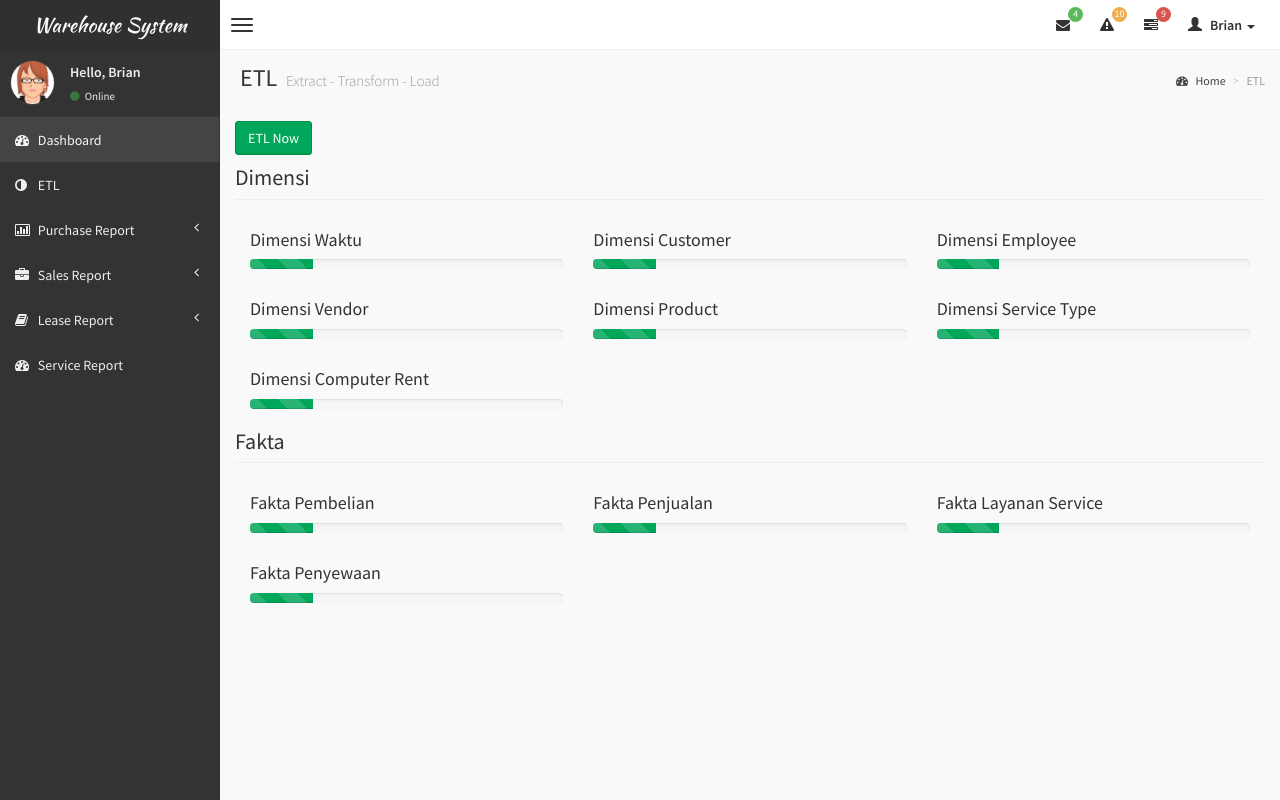
After one commit to angelamuliawan/dwhproject, a CodeIgniter app: page /dwhproject/etl/main in a window 1280 px wide. The commit adds this page. Run offline with CodeIgniter, Linux system fonts and the light colour scheme.

Commit message:
ETL Template

```diff
--- /dev/null
+++ b/application/controllers/etl/main.php
@@ -0,0 +1,45 @@
+<?php if ( ! defined('BASEPATH')) exit('No direct script access allowed');
+
+class Main extends AB_Controller {
+
+	/**
+	* Index Page for this controller.
+	*
+	* Maps to the following URL
+	* 		http://example.com/index.php/welcome
+	*	- or -
+	* 		http://example.com/index.php/welcome/index
+	*	- or -
+	* Since this controller is set as the default controller in
+	* config/routes.php, it's displayed at http://example.com/
+	*
+	* So any other public methods not prefixed with an underscore will
+	* map to /index.php/welcome/<method_name>
+	* @see http://codeigniter.com/user_guide/general/urls.html
+	*/
+	public function index()
+	{
+		$pageContent = $this->load->view('contents/etl/etl','',TRUE);
+		$this->load->view('master/template',array('pageContent'=>$pageContent));
+	}
+
+	public function getSummaryPurchaseDynamic(){
+		$post = $this->rest->post();
+		$res = $this->sp('Summary_Pembelian_Dynamic_PerYear', array
+			(
+				'year' => $post->year,
+				'isSelectedEmployee' => $post->isSelectedEmployee,
+				'isSelectedVendor' => $post->isSelectedVendor,
+				'isSelectedProduct' => $post->isSelectedProduct,
+				'list_column_employee' => $post->list_column_employee,
+				'list_column_vendor' => $post->list_column_vendor,
+				'list_column_product' => $post->list_column_product
+			)
+		);
+		$data = $res -> result();
+		$this->load->view('json_view', array('json' => $data));
+	}
+}
+
+/* End of file welcome.php */
+/* Location: ./application/controllers/welcome.php */
--- /dev/null
+++ b/application/views/contents/etl/etl.php
@@ -0,0 +1,156 @@
+<link rel="stylesheet" href="/dwhproject/media/js/webix/codebase/webix.css" type="text/css" charset="utf-8">
+<link rel="stylesheet" href="/dwhproject/media/js/webix/codebase/pivotchart.css" type="text/css" charset="utf-8">
+<script src="/dwhproject/media/js/webix/codebase/webix.js" type="text/javascript" charset="utf-8"></script>
+<script src="/dwhproject/media/js/webix/codebase/pivotchart.js" type="text/javascript" charset="utf-8"></script>
+<link rel="stylesheet" href="/dwhproject/media/js/webix/common/samples.css" type="text/css" charset="utf-8">
+
+<!-- Right side column. Contains the navbar and content of the page -->
+<aside class="right-side">
+	<!-- Content Header (Page header) -->
+	<section class="content-header">
+		<h1>
+            ETL
+            <small>Extract - Transform - Load</small>
+        </h1>
+		<ol class="breadcrumb">
+			<li><a href="#"><i class="fa fa-dashboard"></i> Home</a>
+			</li>
+			<li class="active">ETL</li>
+		</ol>
+	</section>
+
+
+	<!-- Main content -->
+	<section class="content">
+		<button class="btn btn-success btnTimeTerm" referTo="formYear">ETL Now</button>
+		<h4 class="page-header">
+           Dimensi
+        </h4>
+
+		<div class="col-md-12">
+			<div class="row">
+				<div class="col-md-4">
+					<h4>Dimensi Waktu</h4>
+					<div class="progress sm progress-striped active">
+						<div class="progress-bar progress-bar-success" role="progressbar" aria-valuenow="20" aria-valuemin="0" aria-valuemax="100" style="width: 20%">
+							<span class="sr-only">20% Complete</span>
+						</div>
+					</div>
+				</div>
+
+				<div class="col-md-4">
+					<h4>Dimensi Customer</h4>
+					<div class="progress sm progress-striped active">
+						<div class="progress-bar progress-bar-success" role="progressbar" aria-valuenow="20" aria-valuemin="0" aria-valuemax="100" style="width: 20%">
+							<span class="sr-only">20% Complete</span>
+						</div>
+					</div>
+				</div>
+
+				<div class="col-md-4">
+					<h4>Dimensi Employee</h4>
+					<div class="progress sm progress-striped active">
+						<div class="progress-bar progress-bar-success" role="progressbar" aria-valuenow="20" aria-valuemin="0" aria-valuemax="100" style="width: 20%">
+							<span class="sr-only">20% Complete</span>
+						</div>
+					</div>
+				</div>
+
+
+
+			</div>
+
+			<div class="row">
+
+				<div class="col-md-4">
+					<h4>Dimensi Vendor</h4>
+					<div class="progress sm progress-striped active">
+						<div class="progress-bar progress-bar-success" role="progressbar" aria-valuenow="20" aria-valuemin="0" aria-valuemax="100" style="width: 20%">
+							<span class="sr-only">20% Complete</span>
+						</div>
+					</div>
+				</div>
+				<div class="col-md-4">
+					<h4>Dimensi Product</h4>
+					<div class="progress sm progress-striped active">
+						<div class="progress-bar progress-bar-success" role="progressbar" aria-valuenow="20" aria-valuemin="0" aria-valuemax="100" style="width: 20%">
+							<span class="sr-only">20% Complete</span>
+						</div>
+					</div>
+				</div>
+
+				<div class="col-md-4">
+					<h4>Dimensi Service Type</h4>
+					<div class="progress sm progress-striped active">
+						<div class="progress-bar progress-bar-success" role="progressbar" aria-valuenow="20" aria-valuemin="0" aria-valuemax="100" style="width: 20%">
+							<span class="sr-only">20% Complete</span>
+						</div>
+					</div>
+				</div>
+
+				<div class="col-md-4">
+					<h4>Dimensi Computer Rent</h4>
+					<div class="progress sm progress-striped active">
+						<div class="progress-bar progress-bar-success" role="progressbar" aria-valuenow="20" aria-valuemin="0" aria-valuemax="100" style="width: 20%">
+							<span class="sr-only">20% Complete</span>
+						</div>
+					</div>
+				</div>
+			</div>
+		</div>
+
+	</section>
+
+	<section class="content">
+		<h4 class="page-header">
+           Fakta
+        </h4>
+
+		<div class="col-md-12">
+			<div class="row">
+				<div class="col-md-4">
+					<h4>Fakta Pembelian</h4>
+					<div class="progress sm progress-striped active">
+						<div class="progress-bar progress-bar-success" role="progressbar" aria-valuenow="20" aria-valuemin="0" aria-valuemax="100" style="width: 20%">
+							<span class="sr-only">20% Complete</span>
+						</div>
+					</div>
+				</div>
+
+				<div class="col-md-4">
+					<h4>Fakta Penjualan</h4>
+					<div class="progress sm progress-striped active">
+						<div class="progress-bar progress-bar-success" role="progressbar" aria-valuenow="20" aria-valuemin="0" aria-valuemax="100" style="width: 20%">
+							<span class="sr-only">20% Complete</span>
+						</div>
+					</div>
+				</div>
+
+				<div class="col-md-4">
+					<h4>Fakta Layanan Service</h4>
+					<div class="progress sm progress-striped active">
+						<div class="progress-bar progress-bar-success" role="progressbar" aria-valuenow="20" aria-valuemin="0" aria-valuemax="100" style="width: 20%">
+							<span class="sr-only">20% Complete</span>
+						</div>
+					</div>
+				</div>
+			</div>
+
+			<div class="row">
+				<div class="col-md-4">
+					<h4>Fakta Penyewaan</h4>
+					<div class="progress sm progress-striped active">
+						<div class="progress-bar progress-bar-success" role="progressbar" aria-valuenow="20" aria-valuemin="0" aria-valuemax="100" style="width: 20%">
+							<span class="sr-only">20% Complete</span>
+						</div>
+					</div>
+				</div>
+			</div>
+		</div>
+
+	</section>
+	<!-- /.content -->
+</aside>
+<!-- /.right-side -->
+
+<script src="../../dwhproject/media/js/ContentJS/service/serviceReport.js"></script>
--- a/application/views/master/template.php
+++ b/application/views/master/template.php
@@ -317,7 +317,7 @@
                             </a>
                         </li>
 						<li>
-                            <a href="index.html">
+                            <a href="/dwhproject/etl/main">
                                 <i class="fa fa-adjust"></i> <span>ETL</span>
                             </a>
                         </li>
```
